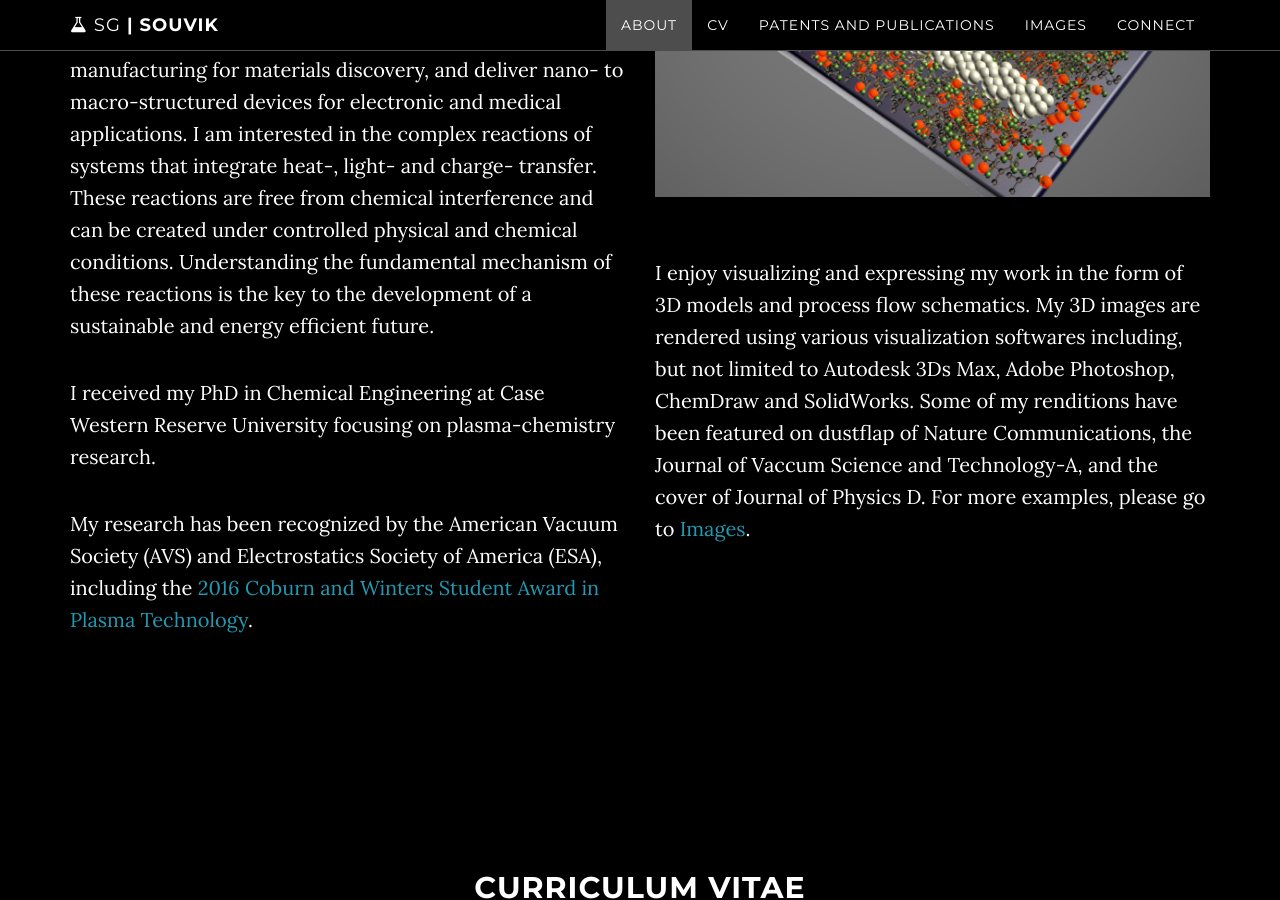
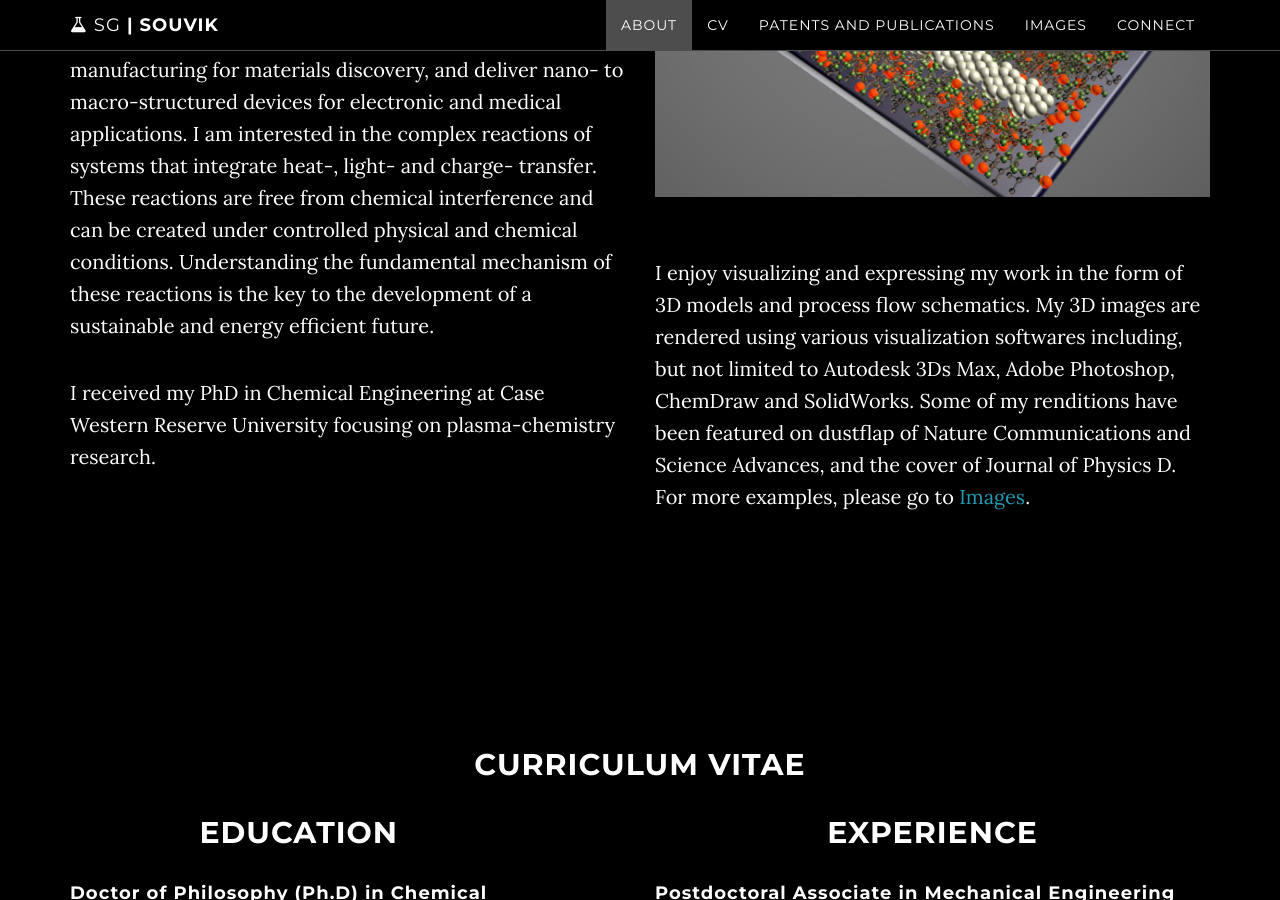
Before and after one commit to SouvikSG/souviksg.github.io, a Jekyll site: the page built from index.html, in a window 1280 px wide and 900 px high, scrolled down 1341 px. Built offline with Jekyll 4.4.1, drawn with Linux system fonts in a browser that asks for light colours.

Commit message:
Update about.html

```diff
--- a/_includes/about.html
+++ b/_includes/about.html
@@ -11,7 +11,7 @@
 		    <p> I take hardware technology from theoretical concept to production at-scale. My research focuses on developing novel approaches to wearable, stretchable electronics and leveraging additive technology for energy harvesting and storage. For more information, go to <a class="page-scroll" href="#publications">Publications</a>.</p>
 		    <p> I want to implement next-generation scalable additive manufacturing for materials discovery, and deliver nano- to macro-structured devices for electronic and medical applications. I am interested in the complex reactions of systems that integrate heat-, light- and charge- transfer.  These reactions are free from chemical interference and can be created under controlled physical and chemical conditions.  Understanding the fundamental mechanism of these reactions is the key to the development of a sustainable and energy efficient future.</p>
 		    <p> I received my PhD in Chemical Engineering at Case Western Reserve University focusing on plasma-chemistry research.</p>
-		    <p>My research has been recognized by the American Vacuum Society (AVS) and Electrostatics Society of America (ESA), including the <a target="_blank" href="http://thedaily.case.edu/engineering-phd-student-wins-award-work-plasma-science-technology/">2016 Coburn and Winters Student Award in Plasma Technology</a>.</p>
+
 	    </div>
 
             <div class="col-lg-6">
@@ -20,7 +20,7 @@
 <br></br>
 <br></br>
 
-<p> I enjoy visualizing and expressing my work in the form of 3D models and process flow schematics. My 3D images are rendered using various visualization softwares including, but not limited to Autodesk 3Ds Max, Adobe Photoshop, ChemDraw and SolidWorks. Some of my renditions have been featured on dustflap of  Nature Communications, the Journal of Vaccum Science and Technology-A, and the cover of Journal of Physics D. For more examples, please go to <a class="page-scroll" href="#images">Images</a>.</p>
+<p> I enjoy visualizing and expressing my work in the form of 3D models and process flow schematics. My 3D images are rendered using various visualization softwares including, but not limited to Autodesk 3Ds Max, Adobe Photoshop, ChemDraw and SolidWorks. Some of my renditions have been featured on dustflap of  Nature Communications and Science Advances, and the cover of Journal of Physics D. For more examples, please go to <a class="page-scroll" href="#images">Images</a>.</p>
 
             </div>
         </div>
```
